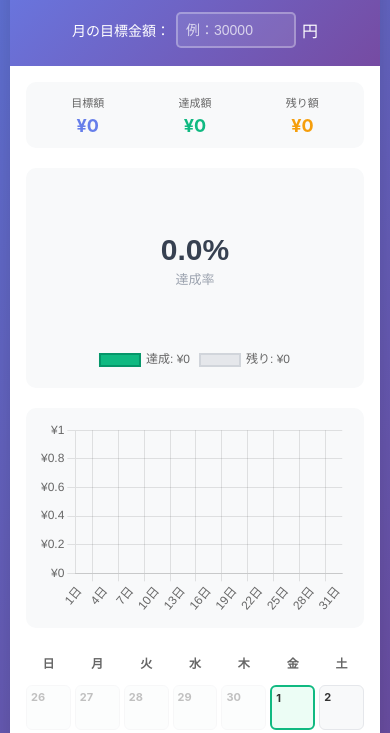
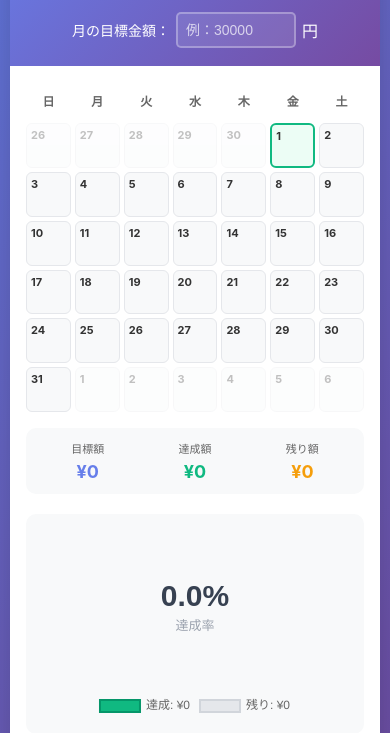
Before and after one commit to koutarou19921228/savings-calendar-, a plain HTML site: page index.html in a window 390 px wide. Shown: the part 110-843 px from the top of the page. Drawn offline with nearby package versions, Linux system fonts and the light colour scheme; no server answers.

Commit message:
Show calendar above charts on mobile
Co-Authored-By: Claude Sonnet 4.6 <noreply@anthropic.com>

```diff
--- a/index.html
+++ b/index.html
@@ -258,6 +258,8 @@
             .stat-label { font-size: 11px; }
 
             .chart-container { height: 220px; padding: 12px; }
+
+            .calendar-section { order: -1; }
 
             .calendar-grid { gap: 4px; }
             .calendar-day { padding: 4px; border-radius: 6px; border-width: 1px; }
```
